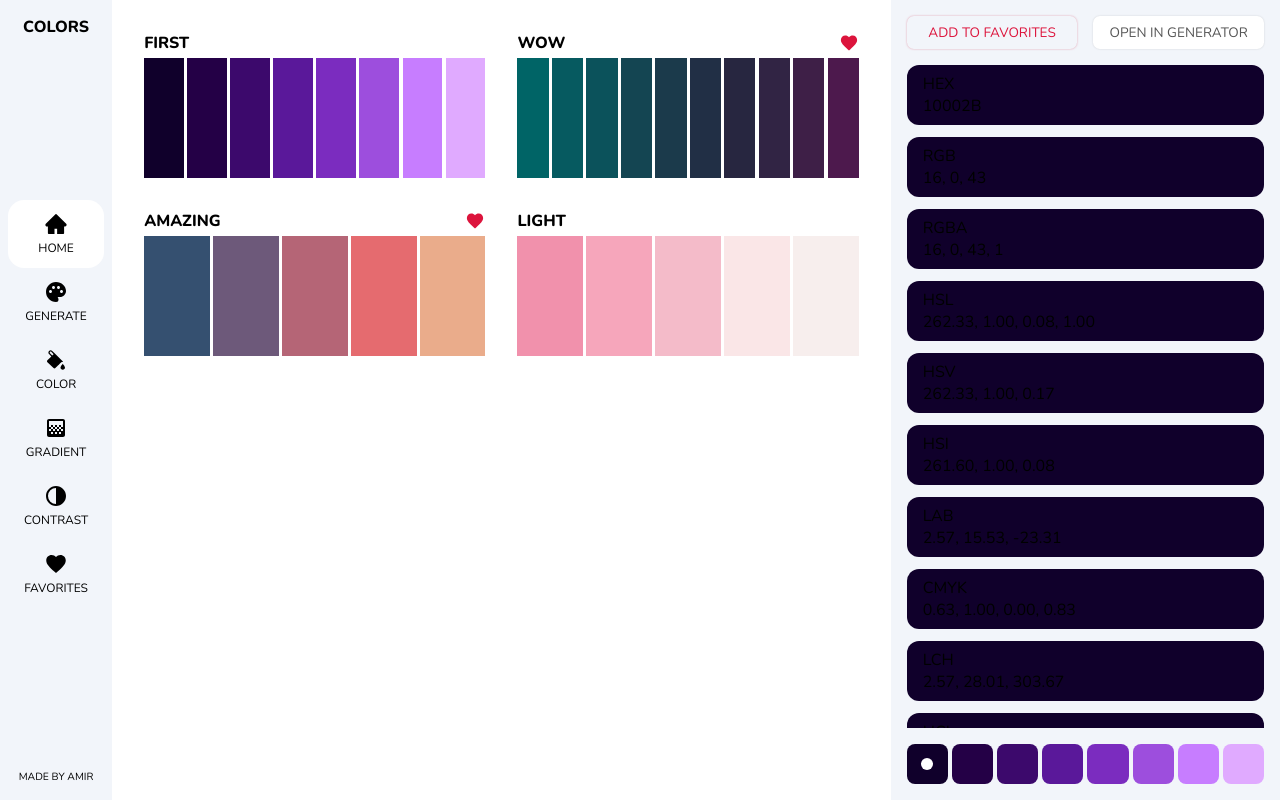
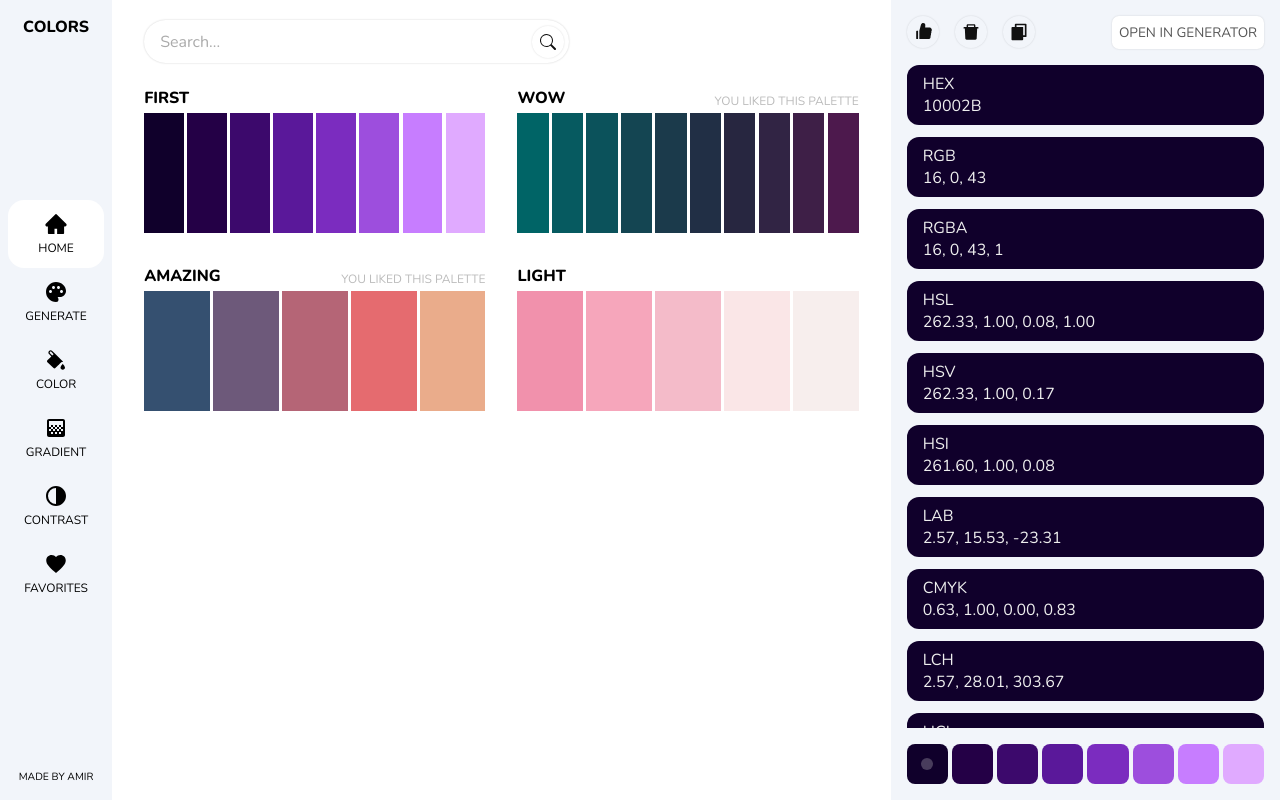
Before and after one commit to AmirAmirpoor/worldofcolors, a React (Create React App) app: page / in a window 1280 px wide. Both pictures are taken after a click on the element "FIRST". Built offline with nearby package versions, Linux system fonts and the light colour scheme.

Commit message:
complete rendering home page contents on desktop

```diff
--- a/package.json
+++ b/package.json
@@ -8,6 +8,7 @@
     "@testing-library/user-event": "^12.8.1",
     "chroma-js": "^2.1.1",
     "react": "^17.0.1",
+    "react-copy-to-clipboard": "^5.0.3",
     "react-dom": "^17.0.1",
     "react-icons": "^4.2.0",
     "react-redux": "^7.2.2",
--- /dev/null
+++ b/src/components/RoundButton/RoundButton.jsx
@@ -0,0 +1,13 @@
+import classes from "./RoundButton.module.css";
+
+const RoundButton = ({ icon, onClick = () => {}, title = "" }) => {
+  return (
+    <button className={classes.btn} onClick={onClick}>
+      {icon}
+
+      {title && <span className={classes.btn__tooltip}>{title}</span>}
+    </button>
+  );
+};
+
+export default RoundButton;
--- /dev/null
+++ b/src/components/RoundButton/RoundButton.module.css
@@ -0,0 +1,40 @@
+.btn {
+  display: flex;
+  justify-content: center;
+  align-items: center;
+  width: 2rem;
+  height: 2rem;
+  flex: unset;
+  border-radius: 50%;
+  font-size: 1.25rem;
+  border: none;
+  outline: none;
+  background-color: transparent;
+  box-shadow: 0 0 2px rgba(0, 0, 0, 0.15);
+  color: #111;
+  position: relative;
+}
+
+.btn__tooltip {
+  position: absolute;
+  background-color: #222;
+  color: #fcfcfc;
+  font-weight: 100;
+  width: fit-content;
+  white-space: nowrap;
+  display: flex;
+  font-size: 0.75em;
+  padding: 0.1em 0.5em;
+  border-radius: 0.2em;
+  top: calc(100% + 0.25rem);
+  opacity: 0;
+  pointer-events: none;
+  transform: translateY(-0.1rem);
+  transition: all 100ms ease-in-out;
+}
+
+.btn:hover .btn__tooltip {
+  opacity: 1;
+  transform: translateY(0rem);
+  pointer-events: all;
+}
--- /dev/null
+++ b/src/components/SearchBox/SearchBox.jsx
@@ -0,0 +1,37 @@
+import { useState } from "react";
+
+// icons
+import { SearchIcon } from "../../helpers/icons";
+
+// components
+import RoundButton from "../RoundButton/RoundButton";
+
+// styles
+import classes from "./SearchBox.module.css";
+
+const SearchBox = () => {
+  const [term, setTerm] = useState("");
+
+  const inputChanged = (e) => setTerm(e.target.value);
+
+  return (
+    <div className={classes.searchbox}>
+      <input
+        type="text"
+        className={classes.searchbox__input}
+        placeholder="Search..."
+        value={term}
+        onChange={inputChanged}
+      />
+      <RoundButton icon={<SearchIcon style={{ fontSize: "1rem" }} />} />
+
+      {term.trim() && (
+        <div className={[classes.searchbox__result, "no-scrollbar"].join(" ")}>
+          RESULTS GO HERE
+        </div>
+      )}
+    </div>
+  );
+};
+
+export default SearchBox;
--- /dev/null
+++ b/src/components/SearchBox/SearchBox.module.css
@@ -0,0 +1,36 @@
+.searchbox {
+  box-shadow: 0 0 2px rgba(0, 0, 0, 0.2);
+  display: flex;
+  width: 100%;
+  padding: 0.35rem;
+  padding-left: 1rem;
+  max-width: 425px;
+  border-radius: 2rem;
+  position: relative;
+}
+
+.searchbox__input {
+  flex: 1;
+  border: none;
+  outline: none;
+  font-family: inherit;
+  margin-right: 1rem;
+  caret-color: #aaa;
+}
+
+.searchbox__input::placeholder {
+  color: #aaa;
+}
+
+.searchbox__result {
+  position: absolute;
+  width: 100%;
+  top: calc(100% + 1rem);
+  left: 0;
+  box-shadow: inherit;
+  padding: 0.5rem;
+  background-color: #fff;
+  border-radius: 1.5rem;
+  max-height: 300px;
+  overflow-y: auto;
+}
--- a/src/pages/Home/Home.jsx
+++ b/src/pages/Home/Home.jsx
@@ -7,17 +7,21 @@ import {
   add_to_favorites,
   remove_from_favorites,
 } from "../../store/actions/palettesActions";
-
 import { show_snackbar } from "../../store/actions/snackbarActions";
 
 // icons
-import { HeartIcon } from "../../helpers/icons";
+import { LikeIcon, DeleteIcon, CopyIcon } from "../../helpers/icons";
 
 // chroma-js
 import chroma from "chroma-js";
 
 // colorFormats from helper.js
 import { colorFormats } from "../../helpers/colorFunctions";
+
+// components
+import RoundButton from "../../components/RoundButton/RoundButton.jsx";
+import SearchBox from "../../components/SearchBox/SearchBox.jsx";
+import CopyToClipboard from "react-copy-to-clipboard";
 
 // styles
 import classes from "./Home.module.css";
@@ -49,7 +53,8 @@ const Home = ({ history }) => {
           </span>
 
           {isFavorite && (
-            <HeartIcon style={{ color: "crimson", fontSize: "1.25rem" }} />
+            // <HeartIcon style={{ color: "crimson", fontSize: "1.25rem" }} />
+            <small className={classes.favorite}>you liked this palette</small>
           )}
         </div>
         <div className={classes.palette__colors}>
@@ -87,17 +92,29 @@ const Home = ({ history }) => {
     const color = colors[colorId];
     const formats = colorFormats(color);
 
+    const textColor = chroma(color.value).luminance() < 0.3 ? "#eee" : "#333";
+
+    const concatColors = palette.colors
+      .map((color) => color.value.slice(1))
+      .join("-");
+    const generateLink = `/generate?colors=${concatColors}`;
     return (
       <div className={classes.selected}>
         <div className={classes.selected__header}>
-          <button
-            className="btn btn-red"
-            onClick={() => toggleFavorite(id, isFavorite)}
-          >
-            {label}
-          </button>
+          <RoundButton
+            icon={<LikeIcon style={{ transform: "translate(1px, -1px)" }} />}
+            title="like palette"
+          />
+
+          <RoundButton icon={<DeleteIcon />} title="delete palette" />
+
+          <CopyToClipboard text={generateLink}>
+            <RoundButton icon={<CopyIcon />} title="copy url" />
+          </CopyToClipboard>
+
           <button
             className="btn btn-white"
+            style={{ marginLeft: "auto" }}
             onClick={() => redirectToGenerator(colors)}
           >
             open in generator
@@ -105,32 +122,43 @@ const Home = ({ history }) => {
         </div>
 
         <div className={`${classes.selected__main} no-scrollbar`}>
-          {formats.map(({ label, value }, idx) => (
+          {formats.map(({ label, value }, idx) => {
+            return (
               <div
                 key={idx}
                 className={classes.format}
-              style={{ background: color.value }}
+                style={{ background: color.value, color: textColor }}
               >
                 <div className={classes.format__info}>
                   <span>{label}</span>
                   <span>{value}</span>
                 </div>
 
-              <button className="btn">click to copy</button>
+                <CopyToClipboard text={value}>
+                  <RoundButton
+                    icon={<CopyIcon style={{ color: textColor }} />}
+                  />
+                </CopyToClipboard>
               </div>
-          ))}
+            );
+          })}
         </div>
         <div className={classes.selected__footer}>
           {colors.map((color, idx) => (
             <div
               key={idx}
               style={{ background: color.value }}
+              className={classes.selected__colorbox}
+              onClick={() => setColorId(idx)}
+            >
+              <div
                 className={[
-                classes.selected__colorbox,
+                  classes.selected__circle,
                   idx === colorId && classes.active,
                 ].join(" ")}
-              onClick={() => setColorId(idx)}
+                style={{ background: textColor }}
               ></div>
+            </div>
           ))}
         </div>
       </div>
@@ -142,8 +170,13 @@ const Home = ({ history }) => {
   return (
     <div className="container">
       <div className="main">
+        <div className={[classes.content, "no-scrollbar"].join(" ")}>
+          <div className={classes.searchBox}>
+            <SearchBox />
+          </div>
           <div className={classes.palettes}>
             {palettes.map((palette) => renderPalette(palette))}
+          </div>
         </div>
       </div>
       <div className="aside">{renderSelectedPalette(selectedPalette)}</div>
--- a/src/pages/Home/Home.module.css
+++ b/src/pages/Home/Home.module.css
@@ -1,23 +1,26 @@
+.content {
+  height: 100%;
+  display: flex;
+  flex-direction: column;
+  overflow-y: auto;
+  padding: 2em;
+  padding-top: 1.25em;
+}
+
+.searchBox {
+  padding-bottom: 1.5em;
+}
+
 .palettes {
   display: grid;
   grid-template-columns: repeat(2, 1fr);
   gap: 2rem;
-  padding: 2em;
-}
-
-.palette {
-  /* TEST */
-  transition: opacity 200ms ease-in-out;
-}
-
-.palette.notSelected {
-  opacity: 0.4;
 }
 
 .palette__header {
   display: flex;
   justify-content: space-between;
-  align-items: center;
+  align-items: flex-end;
   padding-bottom: 0.25rem;
 }
 
@@ -53,10 +56,6 @@
   padding: 1rem 0;
 }
 
-.selected__header button {
-  flex: 1;
-}
-
 .selected__main {
   flex: 1;
   display: flex;
@@ -71,7 +70,6 @@
   display: flex;
   align-items: center;
   justify-content: space-between;
-  cursor: pointer;
 }
 
 .format__info {
@@ -94,25 +92,24 @@
 .selected__colorbox {
   flex: 1;
   padding: 1.25em 0;
-  position: relative;
   cursor: pointer;
   border-radius: 0.5em;
+  position: relative;
 }
 
-.selected__colorbox::before {
-  content: "";
+.selected__circle {
   position: absolute;
   width: 0.75em;
   height: 0.75em;
-  background-color: #fff;
   border-radius: 50%;
   top: 50%;
   left: 50%;
   transform: translate(-50%, -50%) scale(0);
   transition: transform 200ms ease-in-out;
+  opacity: 0.25;
 }
 
-.selected__colorbox.active::before {
+.selected__circle.active {
   transform: translate(-50%, -50%) scale(1);
 }
 
@@ -122,8 +119,8 @@
   }
 }
 
-/* @media screen and (max-width: 768px) {
-  .palettes {
-    font-size: 1rem;
-  }
-} */
+.favorite {
+  font-size: 0.75em;
+  color: #bbb;
+  text-transform: uppercase;
+}
```
Also changed, not shown: src/helpers/icons.js (+8 -0 lines), 1 other file (tests, documents, lock files or other folders). Lines whose indentation alone changed are shown as unchanged.
